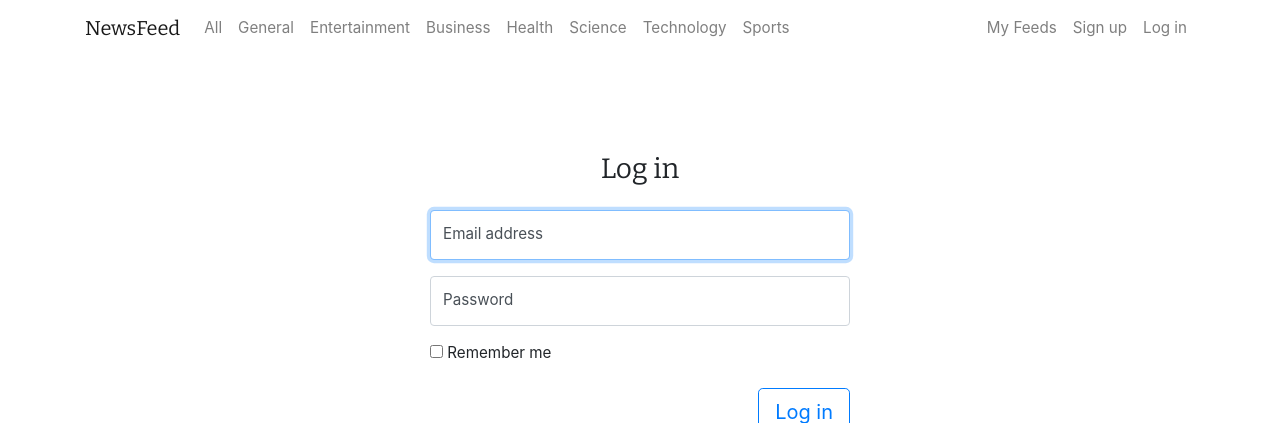
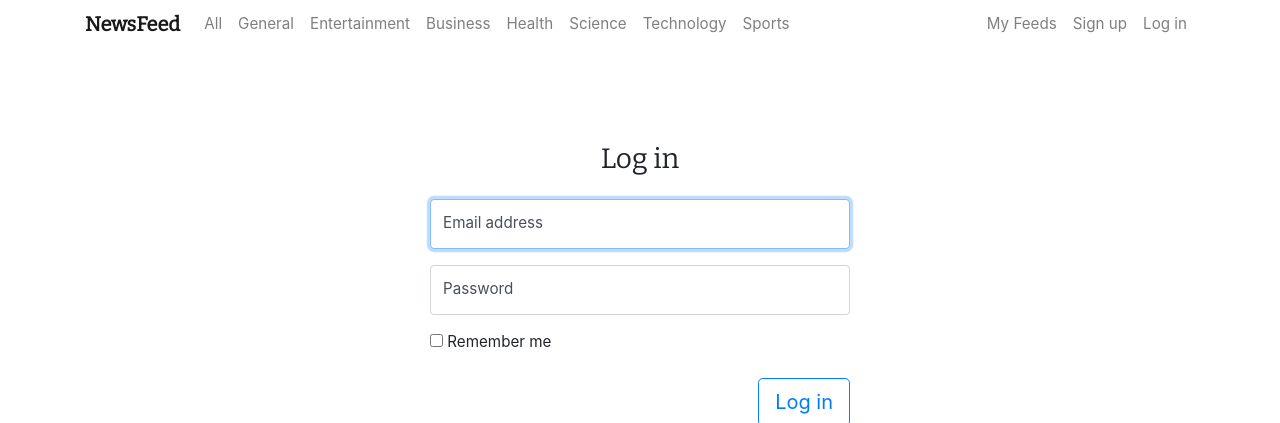
Before and after one commit to josh-minch/newsfeed, a Django app: page /login/ in a window 1280 px wide. Shown: the top 423 px of the page. Run offline with Django 3.2, Linux system fonts and the light colour scheme; parts of the project's set-up code (start-up, migrations or seed data) failed here and were passed over; some libraries are stand-ins or nearby versions.

Commit message:
Tweak home, login UI

```diff
--- a/feed/static/feed/custom.css
+++ b/feed/static/feed/custom.css
@@ -1,6 +1,11 @@
+.navbar {
+    padding-top: 0.25rem;
+    padding-bottom: 0.1rem;
+}
+
 .navbar-brand {
     font-size: 1.25rem;
-    font-weight: 500;
+    font-weight: 600;
     font-family: "Bitter";
 }
 
--- a/feed/static/feed/floating-labels.css
+++ b/feed/static/feed/floating-labels.css
@@ -1,3 +1,6 @@
+.asteriskField {
+    display: none;
+}
 
 .form-signin {
     width: 100%;
--- a/feed/templates/feed/index.html
+++ b/feed/templates/feed/index.html
@@ -6,7 +6,7 @@
     {% for row in articles %}
     <div class="row">
         {% for article in row %}
-        <div class="col-md-6 mt-3">
+        <div class="col-md-6 mt-2">
             <div class="media">
                 <div class="media-body align-items-start">
                     <h5 class=""><a class="title" href="{{ article.url }}">{{ article.title }}</a></h5>
```
